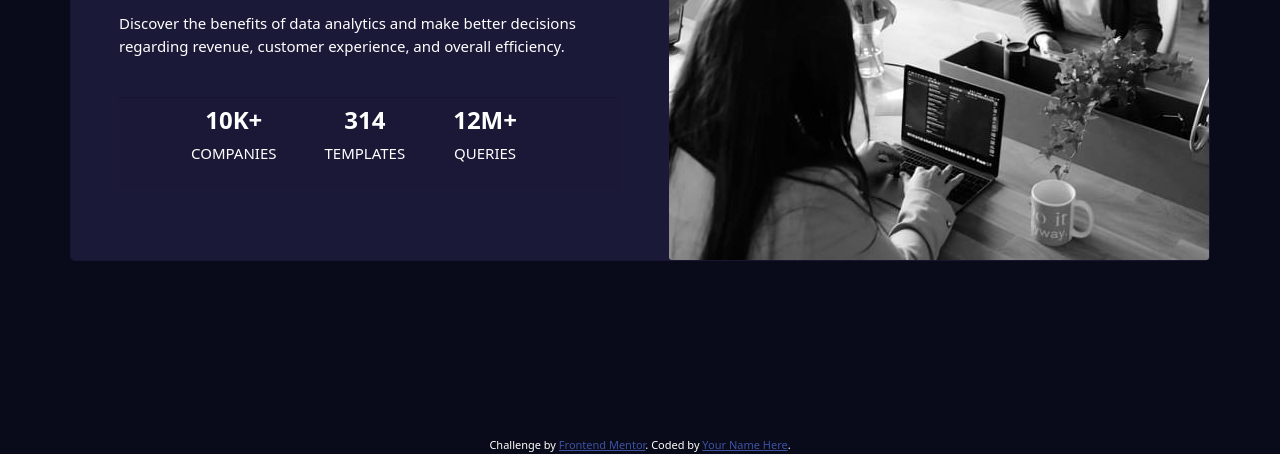
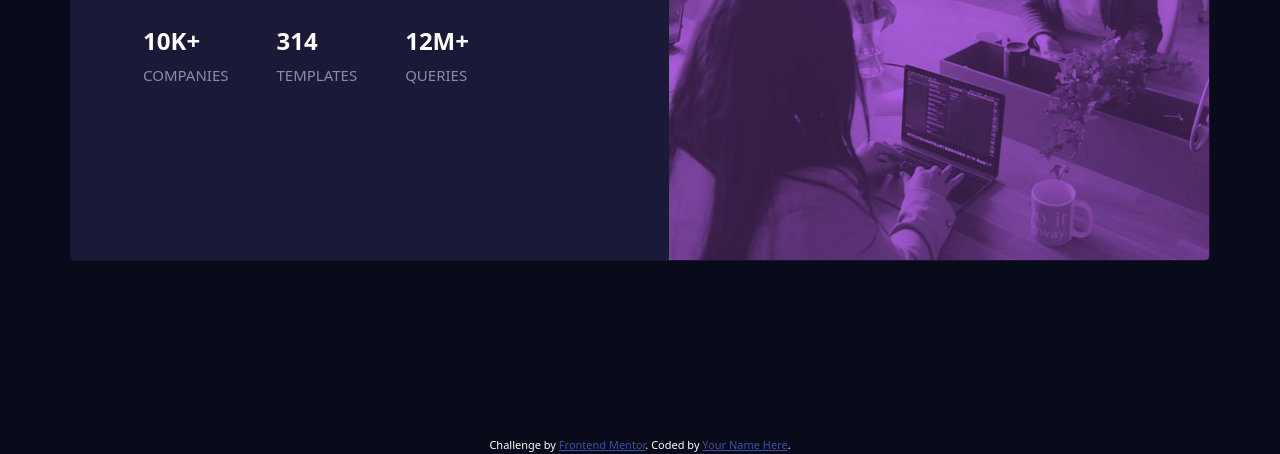
Before and after one commit to EngelReyes23/FrontEnd_Mentor--Stats_preview_card_component, a plain HTML site: page index.html in a window 1280 px wide. Shown: the part 363-817 px from the top of the page. Drawn offline with nearby package versions, Linux system fonts and the light colour scheme.

Commit message:
antes de reiniciar

```diff
--- a/index.html
+++ b/index.html
@@ -47,43 +47,34 @@
 						card-container
 					"
 				>
-					<div class="card__img-container">
+					<div class="card__img-container rounded-end">
 						<img
 							src="./images/image-header-desktop.jpg"
 							alt="Card image"
 							class="card-img w-100"
 						/>
 					</div>
-					<div
-						class="card-body d-flex flex-column justify-content-evenly p-5 w-50"
-					>
-						<h1 class="card-title">
+					<div class="card-body w-50">
+						<h1 class="card-title px-5">
 							Get <span class="card__highlighted-text">insights</span> that help
 							your business grow.
 						</h1>
 
-						<p class="card-text">
+						<p class="card-text px-5 text-white-50 lh-base">
 							Discover the benefits of data analytics and make better decisions
 							regarding revenue, customer experience, and overall efficiency.
 						</p>
 
-						<div class="card-footer">
-							<div class="card_stats">
-								<ul
-									class="
-										d-flex
-										flex-row
-										align-items-center align-content-center
-									"
-								>
+						<div class="mt-5">
+							<div>
+								<ul class="d-flex flex-row">
 									<div
 										class="
 											d-flex
 											flex-column
-											justify-content-center
-											align-items-center
+											align-items-start
 											mx-4
-											text-uppercase
+											text-uppercase text-white-50
 										"
 									>
 										<span class="fw-bold text-white h4">10k+</span> companies
@@ -92,10 +83,9 @@
 										class="
 											d-flex
 											flex-column
-											justify-content-center
-											align-items-center
+											align-items-start
 											mx-4
-											text-uppercase
+											text-uppercase text-white-50
 										"
 									>
 										<span class="fw-bold text-white h4">314 </span>templates
@@ -104,10 +94,9 @@
 										class="
 											d-flex
 											flex-column
-											justify-content-center
-											align-items-center
+											align-items-start
 											mx-4
-											text-uppercase
+											text-uppercase text-white-50
 										"
 									>
 										<span class="fw-bold text-white h4">12m+</span> queries
--- a/scss/style.scss
+++ b/scss/style.scss
@@ -33,3 +33,16 @@ main {
 .attribution a {
 	color: hsl(228, 45%, 44%);
 }
+
+.card__highlighted-text {
+	color: $Soft_violet;
+}
+
+.card-img {
+	mix-blend-mode: multiply;
+	filter: opacity(0.7);
+}
+
+.card__img-container {
+	background-color: $Soft_violet;
+}
```
Also changed, not shown: css/style.min.css.
